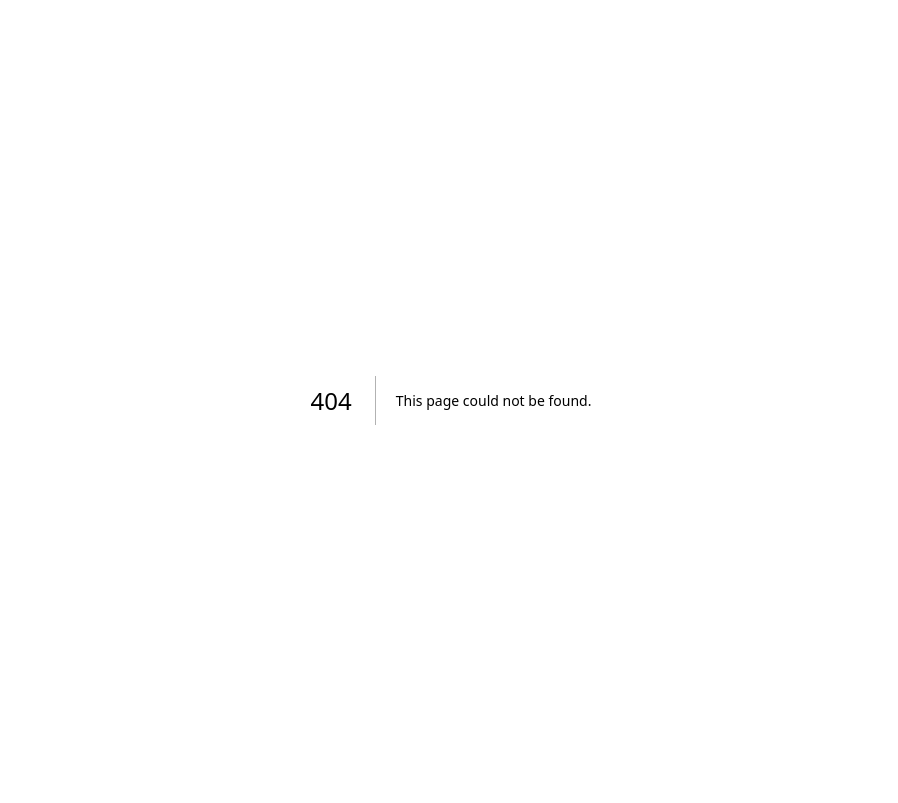
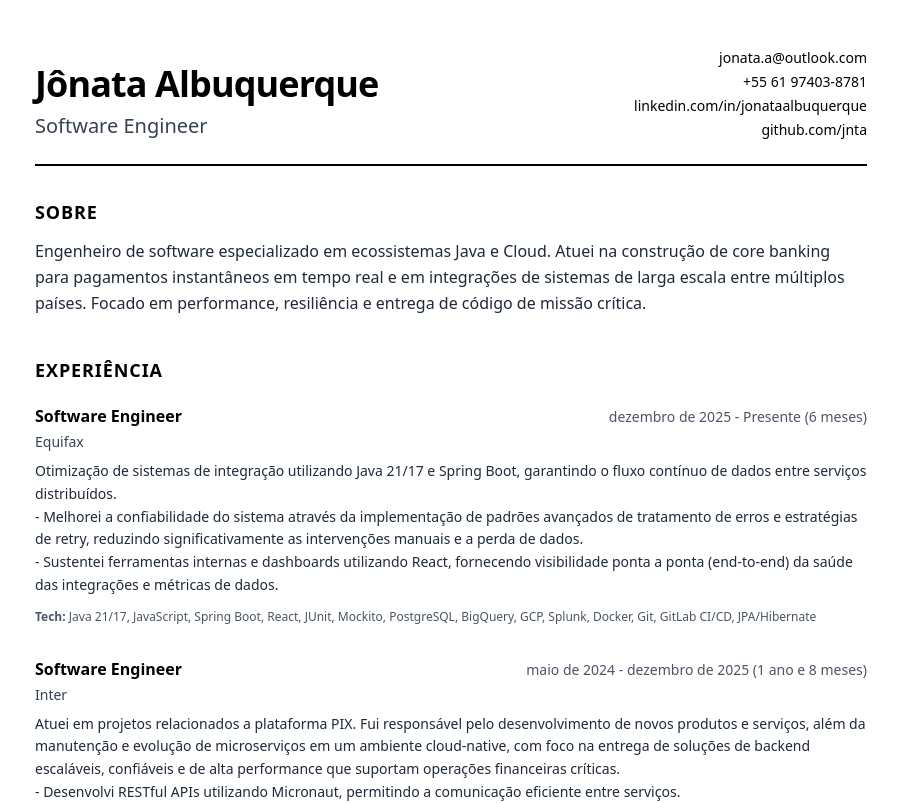
Before and after one commit to jnta/portfolio, a Next.js app: page /resume in a window 1280 px wide. Before the commit this address had no page. Shown: the top 803 px of the page, without its empty margins (189-1087 px from the left). Built offline with nearby package versions, Linux system fonts and the light colour scheme; a web font is replaced by a local one.

Commit message:
feat: implement printable resume page, update navigation, and add Matt Pocock skills to configuration

```diff
--- a/skills-lock.json
+++ b/skills-lock.json
@@ -1,11 +1,23 @@
 {
   "version": 1,
   "skills": {
+    "caveman": {
+      "source": "mattpocock/skills",
+      "sourceType": "github",
+      "skillPath": "skills/productivity/caveman/SKILL.md",
+      "computedHash": "934433479903febc585bf6deb5f0cebc63137e3f86b7babe0aab1ecb94d6d7a4"
+    },
     "design-md": {
       "source": "google-labs-code/stitch-skills",
       "sourceType": "github",
       "skillPath": "skills/design-md/SKILL.md",
       "computedHash": "d3a4c7d2f2715a33662c8b06ffc16035d01965a8b4ed81c2958fb22ae94760f8"
+    },
+    "diagnose": {
+      "source": "mattpocock/skills",
+      "sourceType": "github",
+      "skillPath": "skills/engineering/diagnose/SKILL.md",
+      "computedHash": "15939a26f86edec2d4862042b8564e5a062cb81d04e047a0cea6305c8830b5f5"
     },
     "enhance-prompt": {
       "source": "google-labs-code/stitch-skills",
@@ -13,11 +25,41 @@
       "skillPath": "skills/enhance-prompt/SKILL.md",
       "computedHash": "71cc23e9ec5fc6361e12453495fa8c683f6cf26f3efaf9b230b0f43e0a32cc96"
     },
+    "grill-me": {
+      "source": "mattpocock/skills",
+      "sourceType": "github",
+      "skillPath": "skills/productivity/grill-me/SKILL.md",
+      "computedHash": "784f0dbb7403b0f00324bce9a112f715342777a0daee7bbb7385f9c6f0a170ea"
+    },
+    "grill-with-docs": {
+      "source": "mattpocock/skills",
+      "sourceType": "github",
+      "skillPath": "skills/engineering/grill-with-docs/SKILL.md",
+      "computedHash": "1adf321072f53cce3dcaf5357d91b8230d4aa647bb8a51756745337a6ee567b8"
+    },
+    "handoff": {
+      "source": "mattpocock/skills",
+      "sourceType": "github",
+      "skillPath": "skills/productivity/handoff/SKILL.md",
+      "computedHash": "d543685cbfb0c64b7bc51a8dc3465975528da9b64f987f863765973b2f3867ab"
+    },
     "impeccable": {
       "source": "pbakaus/impeccable",
       "sourceType": "github",
       "skillPath": "skill/SKILL.md",
       "computedHash": "ada9c434d56c794352ccd5c7a6901e5ebb4b7f3b7fe42e8c17c2c4b96c3735c8"
+    },
+    "improve-codebase-architecture": {
+      "source": "mattpocock/skills",
+      "sourceType": "github",
+      "skillPath": "skills/engineering/improve-codebase-architecture/SKILL.md",
+      "computedHash": "c77b86b4332919499608f9af1880074e1fec65a59b95c70c27a9f39cd137865e"
+    },
+    "prototype": {
+      "source": "mattpocock/skills",
+      "sourceType": "github",
+      "skillPath": "skills/engineering/prototype/SKILL.md",
+      "computedHash": "e4d0c8f8cb3fc096ee99405a15491da466545cf4a3694bee5a0c9db2fa621a43"
     },
     "react:components": {
       "source": "google-labs-code/stitch-skills",
@@ -30,6 +72,12 @@
       "sourceType": "github",
       "skillPath": "skills/remotion/SKILL.md",
       "computedHash": "73a794b428f2bb568859f0db83b66219c842a0a088db9818a45ac72c37b6aa66"
+    },
+    "setup-matt-pocock-skills": {
+      "source": "mattpocock/skills",
+      "sourceType": "github",
+      "skillPath": "skills/engineering/setup-matt-pocock-skills/SKILL.md",
+      "computedHash": "0164a8b1ef998abca426056c6ed8a7716a9d4692fc6daa5378f68381a6dafd24"
     },
     "shadcn-ui": {
       "source": "google-labs-code/stitch-skills",
@@ -54,6 +102,42 @@
       "sourceType": "github",
       "skillPath": "skills/taste-design/SKILL.md",
       "computedHash": "1891625787d6f0f3bc45d4a9437c187277af66c219e3ec799b1b4e67822b6146"
+    },
+    "tdd": {
+      "source": "mattpocock/skills",
+      "sourceType": "github",
+      "skillPath": "skills/engineering/tdd/SKILL.md",
+      "computedHash": "15a7b5e36383ebadb2dec5e586679e55e9663d292da418926b8da6fc0ef27d84"
+    },
+    "to-issues": {
+      "source": "mattpocock/skills",
+      "sourceType": "github",
+      "skillPath": "skills/engineering/to-issues/SKILL.md",
+      "computedHash": "47f648f3414848ccfc62cb41d2828b7e575fb5e7cbd6c4bdf630c063b5dc5e82"
+    },
+    "to-prd": {
+      "source": "mattpocock/skills",
+      "sourceType": "github",
+      "skillPath": "skills/engineering/to-prd/SKILL.md",
+      "computedHash": "6d741474efd4bc3db55fabc2722ed78ca9c374cabcb6212936d79d4fd4a30fcb"
+    },
+    "triage": {
+      "source": "mattpocock/skills",
+      "sourceType": "github",
+      "skillPath": "skills/engineering/triage/SKILL.md",
+      "computedHash": "2b6efb6da12d92551772fcc04acf331f4e0e6f7bd9d4cb23ce0b301e0b128feb"
+    },
+    "write-a-skill": {
+      "source": "mattpocock/skills",
+      "sourceType": "github",
+      "skillPath": "skills/productivity/write-a-skill/SKILL.md",
+      "computedHash": "b44d8aab2ead83c716e01af4c9a24ccc4575ce70ad58ec4f1749fb88c9cc82ba"
+    },
+    "zoom-out": {
+      "source": "mattpocock/skills",
+      "sourceType": "github",
+      "skillPath": "skills/engineering/zoom-out/SKILL.md",
+      "computedHash": "8357aeaece3b709c442eab67e64b86844e05e2f1ea95b109565eba50b6def36e"
     }
   }
 }
--- a/src/app/layout.tsx
+++ b/src/app/layout.tsx
@@ -19,7 +19,7 @@ const hanken = Hanken_Grotesk({
 });
 
 export const metadata: Metadata = {
-  title: "Jônata Albuquerque Ferreira | Engineering Showcase",
+  title: "Jônata Albuquerque Ferreira | Software Engineer",
   description: "Engenharia de Backend: Escalabilidade, Resiliência e Sistemas Críticos",
 };
 
--- /dev/null
+++ b/src/app/resume/page.tsx
@@ -0,0 +1,111 @@
+"use client";
+
+import { useSearchParams } from "next/navigation";
+import { useEffect, Suspense } from "react";
+import { translations, Language } from "@/data/mockData";
+
+function ResumeContent() {
+  const searchParams = useSearchParams();
+  const langParam = searchParams.get("lang");
+  const lang: Language = langParam === "EN" ? "EN" : "PT";
+  const t = translations[lang];
+
+  useEffect(() => {
+    // Small timeout to ensure everything is rendered and styles applied
+    const timeout = setTimeout(() => {
+      window.print();
+    }, 500);
+    return () => clearTimeout(timeout);
+  }, []);
+
+  return (
+    <div className="min-h-screen bg-white text-black font-sans selection:bg-gray-200">
+      <div className="max-w-4xl mx-auto px-8 py-12 print:p-0 print:max-w-none">
+
+        {/* Header */}
+        <header className="mb-8 border-b-2 border-black pb-6 flex justify-between items-end gap-4">
+          <div>
+            <h1 className="text-4xl font-bold tracking-tight mb-2">Jônata Albuquerque</h1>
+            <h2 className="text-xl text-gray-700 font-medium">{t.heroData.roleLabel}</h2>
+          </div>
+
+          <div className="text-sm flex flex-col items-end space-y-1">
+            <a href="mailto:jonata.a@outlook.com" className="text-black hover:underline">
+              jonata.a@outlook.com
+            </a>
+            <a href="tel:+5561974038781" className="text-black hover:underline">
+              +55 61 97403-8781
+            </a>
+            <a href="https://www.linkedin.com/in/jonataalbuquerque/" target="_blank" rel="noopener noreferrer" className="text-black hover:underline">
+              linkedin.com/in/jonataalbuquerque
+            </a>
+            <a href="https://github.com/jnta" target="_blank" rel="noopener noreferrer" className="text-black hover:underline">
+              github.com/jnta
+            </a>
+          </div>
+        </header>
+
+        {/* Bio */}
+        <section className="mb-10">
+          <h3 className="text-lg font-bold uppercase tracking-wider mb-3">
+            {lang === "EN" ? "About" : "Sobre"}
+          </h3>
+          <p className="text-base leading-relaxed text-gray-800">
+            {t.heroData.description}
+          </p>
+        </section>
+
+        {/* Experience */}
+        <section className="mb-10">
+          <h3 className="text-lg font-bold uppercase tracking-wider mb-5">
+            {t.experienceSection.experience}
+          </h3>
+          <div className="space-y-8">
+            {t.careerTimeline.map((job) => (
+              <div key={job.id} className="break-inside-avoid">
+                <div className="flex justify-between items-baseline mb-1">
+                  <h4 className="text-base font-bold">{job.role}</h4>
+                  <span className="text-sm text-gray-600 font-medium">{job.period}</span>
+                </div>
+                <div className="text-sm text-gray-700 font-medium mb-2">{job.company}{job.location ? ` • ${job.location}` : ""}</div>
+                <p className="text-sm leading-relaxed text-gray-800 whitespace-pre-line mb-3">
+                  {job.description}
+                </p>
+                <div className="text-xs text-gray-600">
+                  <span className="font-semibold">Tech:</span> {job.techStack.join(", ")}
+                </div>
+              </div>
+            ))}
+          </div>
+        </section>
+
+        {/* Academic */}
+        <section>
+          <h3 className="text-lg font-bold uppercase tracking-wider mb-5">
+            {t.experienceSection.academic}
+          </h3>
+          <div className="space-y-4">
+            {t.academicTimeline.map((edu) => (
+              <div key={edu.id} className="break-inside-avoid">
+                <div className="flex justify-between items-baseline mb-1">
+                  <h4 className="text-base font-bold">{edu.course}</h4>
+                  <span className="text-sm text-gray-600 font-medium">{edu.period}</span>
+                </div>
+                <div className="text-sm text-gray-700">{edu.institution}</div>
+              </div>
+            ))}
+          </div>
+        </section>
+
+      </div>
+    </div>
+  );
+}
+
+export default function ResumePage() {
+  return (
+    <Suspense fallback={<div className="p-8 text-black bg-white min-h-screen">Loading...</div>}>
+      <ResumeContent />
+    </Suspense>
+  );
+}
--- a/src/components/TopNavBar.tsx
+++ b/src/components/TopNavBar.tsx
@@ -45,12 +45,17 @@ export default function TopNavBar() {
             </button>
           </div>
           <div className="flex items-center space-x-4 pl-4 border-l border-outline-variant">
-            <button className="font-technical-label text-technical-label uppercase tracking-widest text-primary hover:underline underline-offset-4 cursor-pointer active:opacity-70">
+            <a
+              href={`/resume?lang=${language}`}
+              target="_blank"
+              rel="noopener noreferrer"
+              className="font-technical-label text-technical-label uppercase tracking-widest text-primary hover:underline underline-offset-4 cursor-pointer active:opacity-70"
+            >
               {t.topNav.resume}{" "}
               <span className="material-symbols-outlined align-middle ml-1 text-sm">
                 download
               </span>
-            </button>
+            </a>
           </div>
         </nav>
         <button
@@ -100,10 +105,15 @@ export default function TopNavBar() {
             </button>
           </div>
           <div className="pt-2">
-            <button className="font-technical-label text-xs uppercase tracking-widest text-primary flex items-center gap-1 hover:underline underline-offset-4 cursor-pointer">
+            <a
+              href={`/resume?lang=${language}`}
+              target="_blank"
+              rel="noopener noreferrer"
+              className="font-technical-label text-xs uppercase tracking-widest text-primary flex items-center gap-1 hover:underline underline-offset-4 cursor-pointer"
+            >
               {t.topNav.resume}{" "}
               <span className="material-symbols-outlined text-sm">download</span>
-            </button>
+            </a>
           </div>
         </div>
       )}
```
